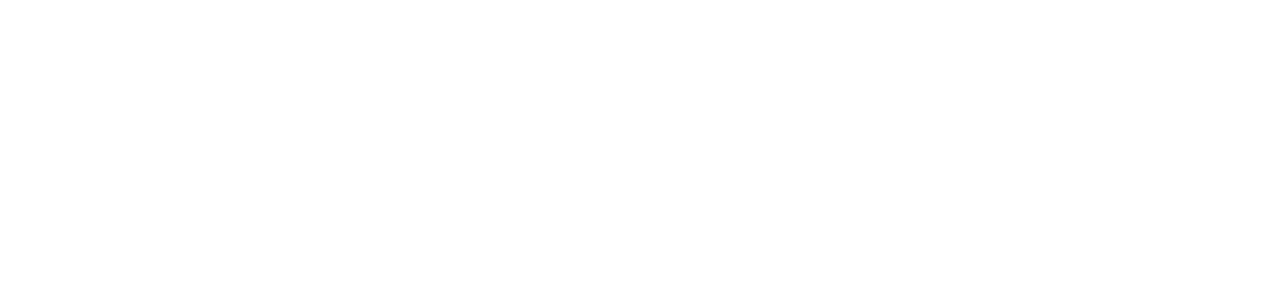
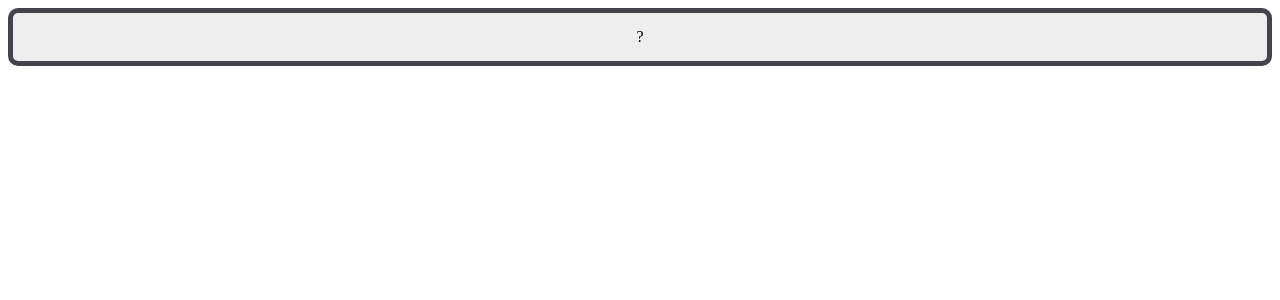
Before and after one commit to fanyuuu2006/fanyu-web, a Next.js app in the folder frontend/: page / in a window 1280 px wide. Shown: the top 300 px of the page. Built offline with nearby package versions, Linux system fonts and the light colour scheme.

Commit message:
feat: Card 測試

```diff
--- a/frontend/package.json
+++ b/frontend/package.json
@@ -11,7 +11,8 @@
   "dependencies": {
     "next": "15.1.7",
     "react": "^19.0.0",
-    "react-dom": "^19.0.0"
+    "react-dom": "^19.0.0",
+    "shadcn-ui": "^0.9.4"
   },
   "devDependencies": {
     "@eslint/eslintrc": "^3",
--- a/frontend/src/app/page.js
+++ b/frontend/src/app/page.js
@@ -1,6 +1,10 @@
+import { Card } from "@/components/unite/Card";
 
 export default function Index() {
   return (
-    <></>
+    <>
+      <Card>?
+      </Card>
+    </>
   );
 }
--- /dev/null
+++ b/frontend/src/components/unite/Card.jsx
@@ -0,0 +1,12 @@
+import "@/styles/Card.css";
+
+function Card({className, ...props}){
+    return(
+        <div
+        className="Card"
+        {...props}
+        />
+    );
+}
+
+export {Card};
--- /dev/null
+++ b/frontend/src/styles/Card.css
@@ -0,0 +1,11 @@
+.Card{
+    width: auto;
+    height: auto;
+    background-color: #EEEEEE;
+    border: 5px solid #45444a;
+    border-radius: 10px;
+    display: flex;
+    justify-content: center;
+    padding: 15px;
+
+}
```
Also changed, not shown: 1 other file (tests, documents, lock files or other folders).
